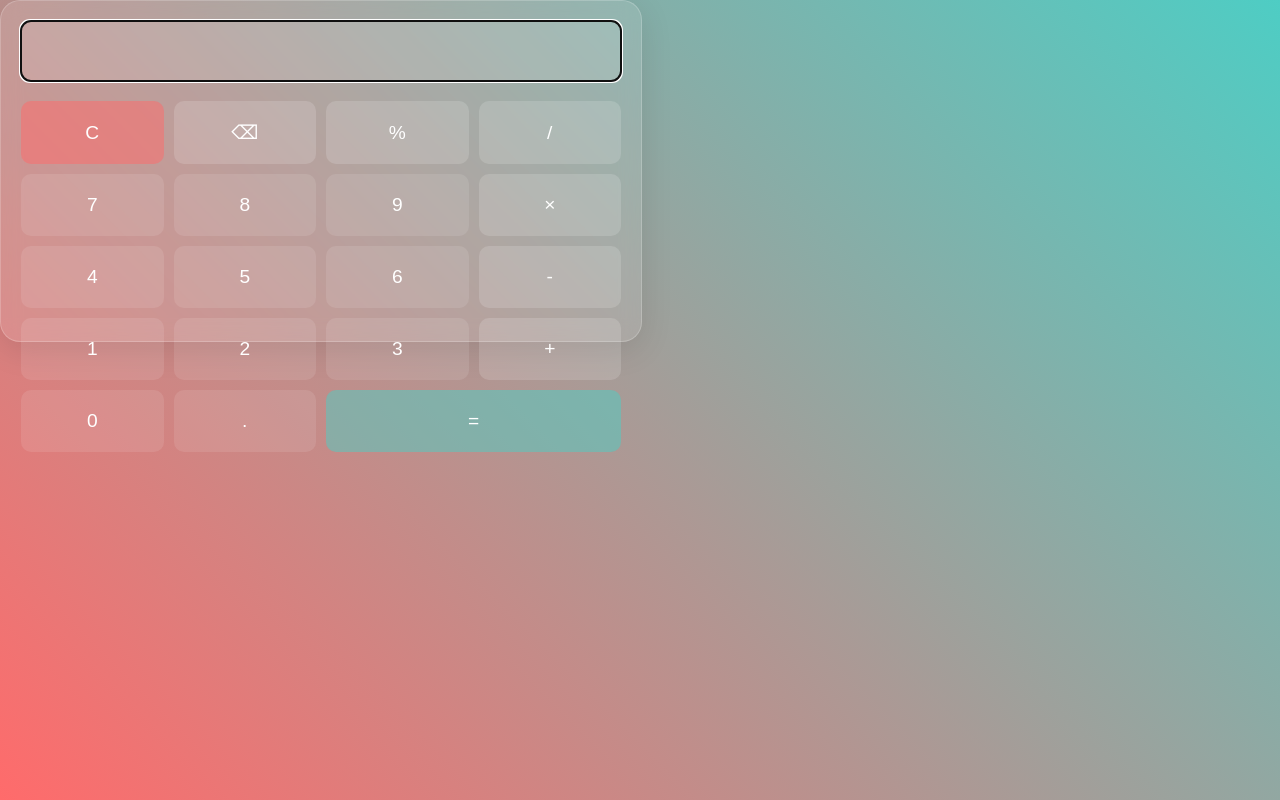
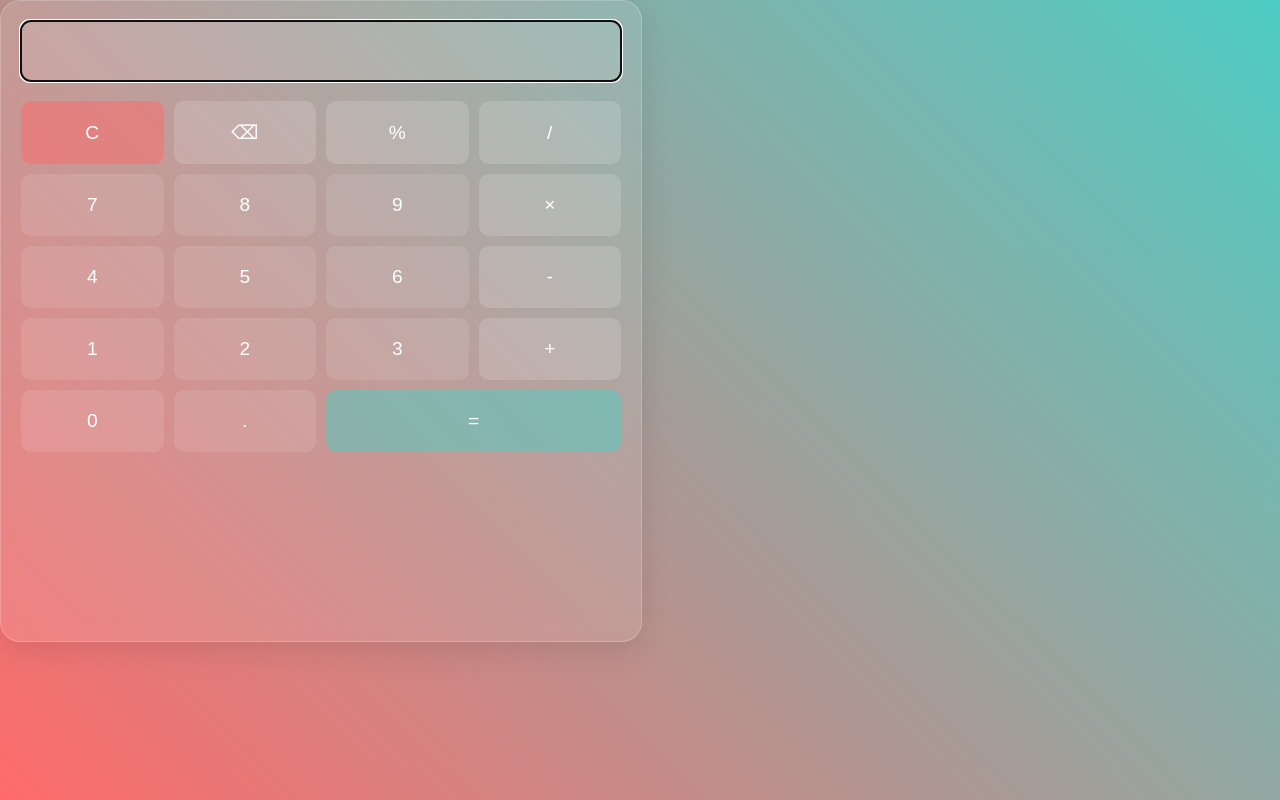
Before and after one commit to dre-diederich/calculator-app, a plain HTML site: page index.html in a window 1280 px wide. Drawn offline with Linux system fonts and the light colour scheme.

Commit message:
Update index.html

```diff
--- a/index.html
+++ b/index.html
@@ -20,7 +20,7 @@
       box-shadow: 0 8px 32px rgba(0, 0, 0, 0.1);
       border: 1px solid rgba(255, 255, 255, 0.2);
       width: 600px;
-      height: 300px
+      height: 600px
     }
 
     #display {
```
